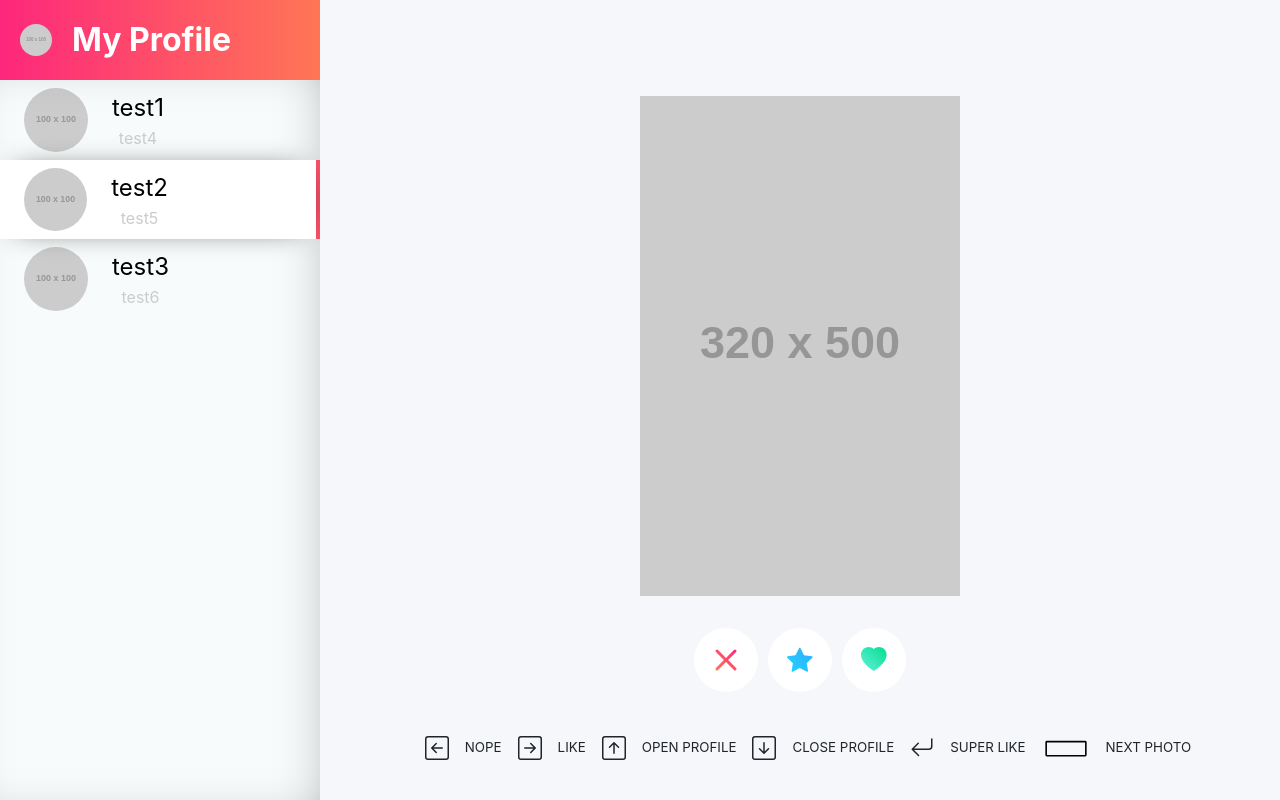
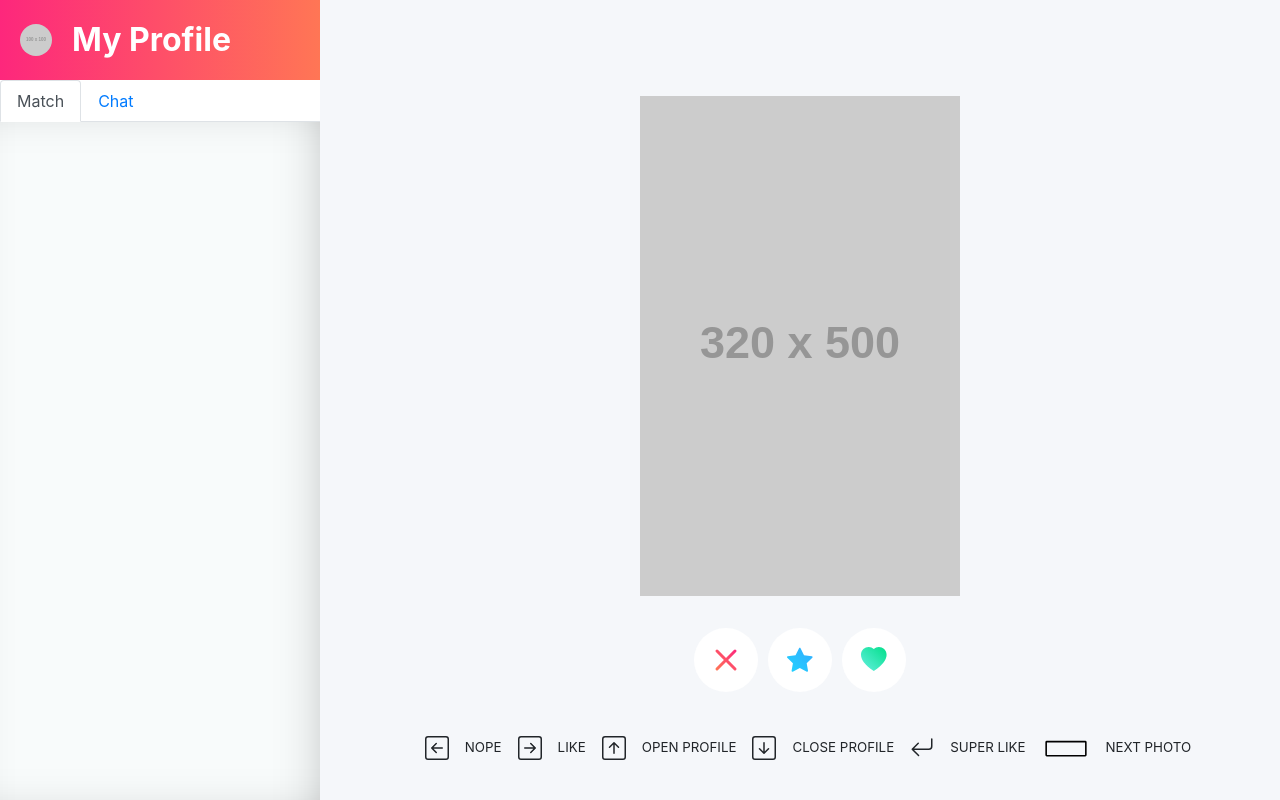
Before and after one commit to NTinderU/NTinderU, a React (Create React App) app in the folder frontend/: page / in a window 1280 px wide. Built offline with nearby package versions, Linux system fonts and the light colour scheme.

Commit message:
Implement panelSwitcher on left Panel

```diff
--- a/frontend/src/MainPage/MainPage.js
+++ b/frontend/src/MainPage/MainPage.js
@@ -3,6 +3,9 @@ import ContextStore from "../ContextStore";
 import ChatroomButton from "./ChatroomButton/ChatroomButton";
 import "./MainPage.scss";
 import MatchPanel from "./Panel/MatchPanel";
+import ChatPanel from "./Panel/ChatPanel"
+import Tab from "react-bootstrap/Tab"
+import Tabs from "react-bootstrap/Tabs"
 
 const MainPage = () => {
 	// eslint-disable-next-line no-unused-vars
@@ -19,14 +22,20 @@ const MainPage = () => {
 					/>
 					<div className="profile-title">My Profile</div>
 				</div>
+				<Tabs id="panelSwitcher" activeKey={mode} onSelect={(k)=>setMode(k)}>
+					<Tab eventKey="match" title="Match"></Tab>
+					<Tab eventKey="chat" title="Chat"></Tab>
+				</Tabs>
 				<div className="messages">
+					{mode==="chat"?<div>
 					<ChatroomButton username="test1" lastMessage="test4" />
 					<ChatroomButton choosing username="test2" lastMessage="test5" />
-					<ChatroomButton username="test3" lastMessage="test6" />
+					<ChatroomButton username="test3" lastMessage="test6" /></div>:<div></div>}
+
 				</div>
 			</div>
 			{
-				mode==="match"?<MatchPanel></MatchPanel>:<div></div>
+				mode==="match"?<MatchPanel></MatchPanel>:<ChatPanel></ChatPanel>
 			}
 		</div>
 	);
--- a/frontend/src/MainPage/MainPage.scss
+++ b/frontend/src/MainPage/MainPage.scss
@@ -8,10 +8,10 @@
 		width: 25%;
 
 		>.messages {
-			height: 90%;
+			height: 85%;
 			position: relative;
 			background-color: #f8fbfb;
-
+			padding-top: 3%;
 			&::before {
 				top: 0;
 				bottom: 0;
--- a/frontend/src/MainPage/Panel/ChatPanel.js
+++ b/frontend/src/MainPage/Panel/ChatPanel.js
@@ -0,0 +1,11 @@
+import React from "react"
+
+const ChatPanel = (props) => {
+    return (
+        <div className="right-panel">
+            <span>This is ChatPanel</span>
+        </div>
+    )
+}
+
+export default ChatPanel
```
